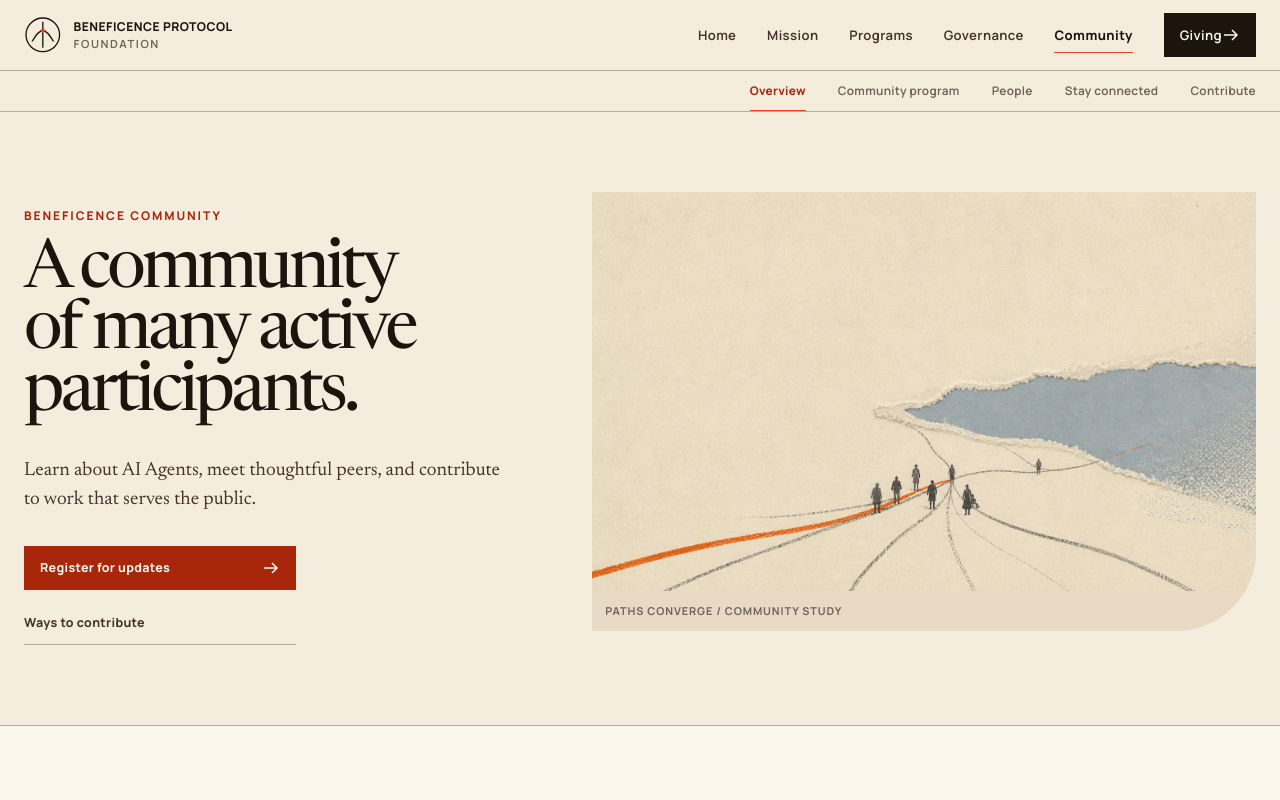
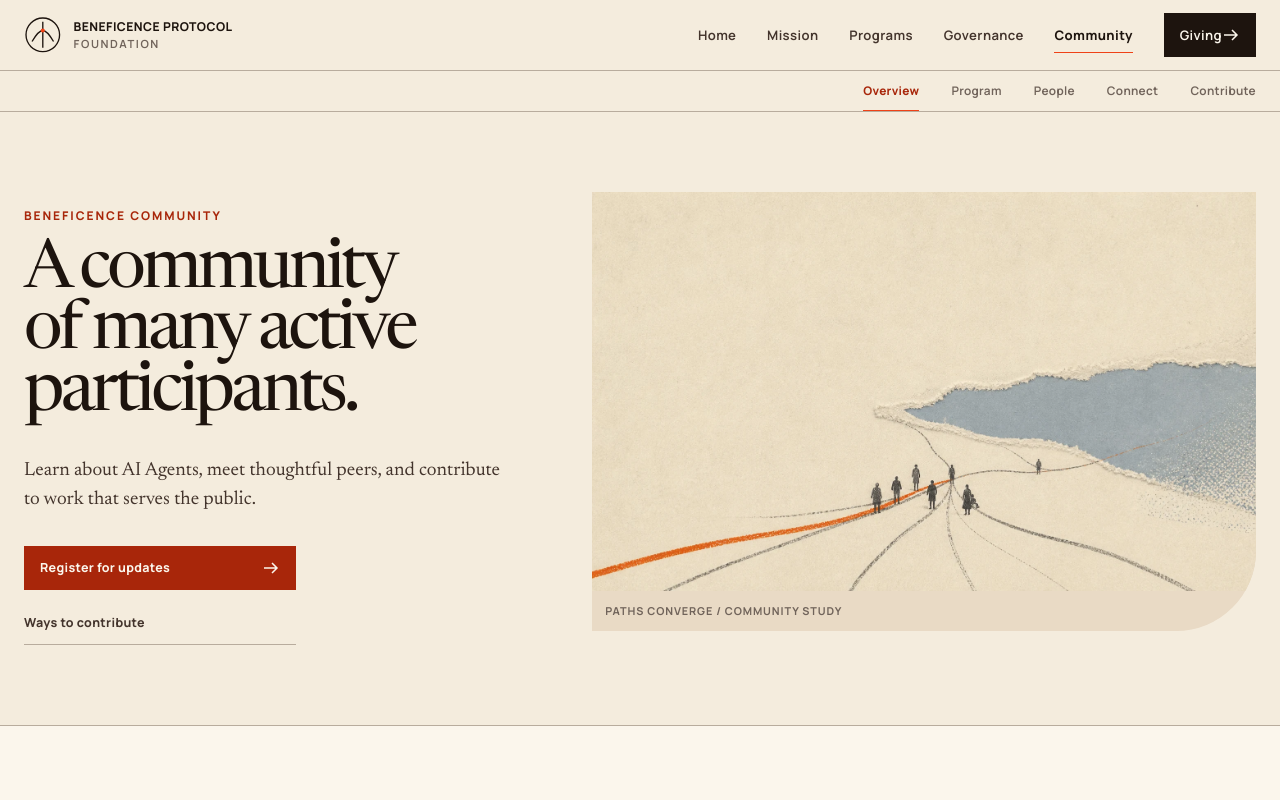
Before and after one commit to tempest2023/BeneficenceProtocol, a Next.js app: page /community in a window 1280 px wide. Shown: the top 800 px of the page. Built offline with nearby package versions, Linux system fonts and the light colour scheme; no server answers; the database is empty.

Commit message:
Shorten Community menu labels

```diff
--- a/components/site-header.tsx
+++ b/components/site-header.tsx
@@ -15,9 +15,9 @@ const links = [
 
 const communityLinks = [
   ['/community', 'Overview'],
-  ['/community#program', 'Community program'],
+  ['/community#program', 'Program'],
   ['/community#people', 'People'],
-  ['/community#register', 'Stay connected'],
+  ['/community#register', 'Connect'],
   ['/community/contribute', 'Contribute'],
 ] as const
 
```
Also changed, not shown: 1 other file (tests, documents, lock files or other folders).
